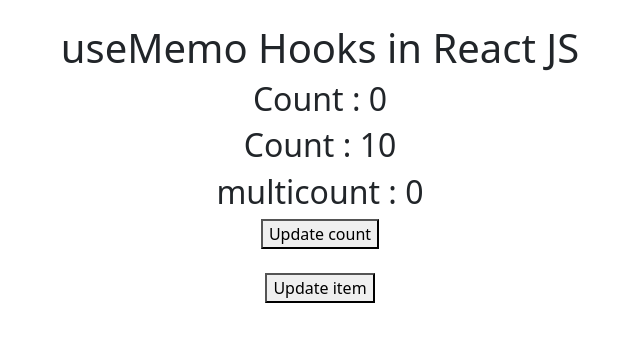
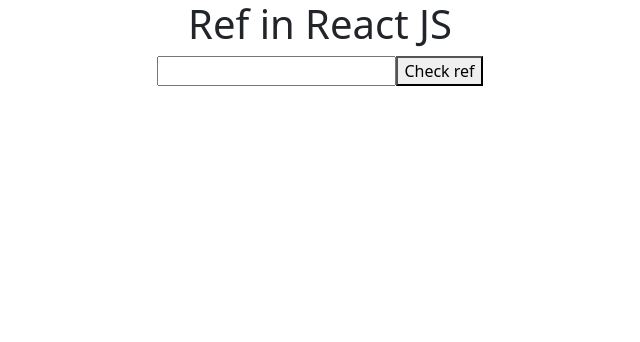
Before and after one commit to gulhaneaj007/reactapp, a React (Create React App) app: page / in a window 1280 px wide. Shown: the top 342 px of the page, without its empty margins (320-960 px from the left). Built offline with nearby package versions, Linux system fonts and the light colour scheme.

Commit message:
Ref in React JS part1

```diff
--- a/src/App.js
+++ b/src/App.js
@@ -1,29 +1,31 @@
-import React, { useState, useMemo } from "react";
+import React, { createRef, Component } from "react";
 import "./App.css";
-function App() {
-  const [count, setcount] = useState(0);
-  const [item, setitem] = useState(10);
+class App extends Component {
+  constructor() {
+    super();
+    this.inputRef=createRef()
+  }
+componentDidMount(){
+  // console.warn(this.inputRef)
+  // console.warn(this.inputRef.current.value="1000")
 
+}
+getval() {
+  console.warn(this.inputRef.current.value)
+  this.inputRef.current.style.color="red"
+  this.inputRef.current.style.backgroundColor="black"
 
-  const multcontMemo=useMemo(  function multicount()
-  {
-    console.warn("multicount")
-    return count*5
-  },[count])
+}
 
-  return (
-    <div className="App container">
-      <br></br>
-      <h1>useMemo Hooks in React JS</h1>
-      <h2>Count : {count}</h2>
-      <h2>Count : {item}</h2>
-      <h2>multicount : {multcontMemo}</h2>
-      <button onClick={() => setcount(count + 1)}>Update count</button>
-      <br />
-      <br />
-      <button onClick={() => setitem(item * 10)}>Update item</button>
-    </div>
-  );
+  render() {
+    return (
+      <div className="App container">
+        <h1>Ref in React JS</h1>
+        <input type="text" ref={this.inputRef}/>
+        <button onClick={()=>this.getval()}>Check ref</button>
+      </div>
+    );
+  }
 }
 
 export default App;
```
